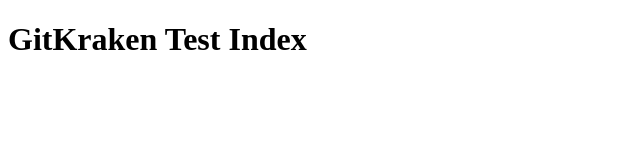
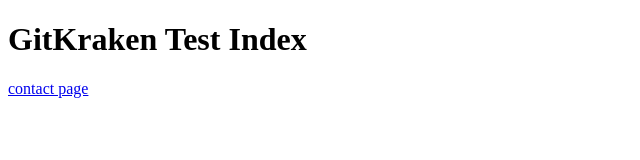
Before and after one commit to Tunglinfo9/test4training, a plain HTML site: page index.html in a window 1280 px wide. Shown: the whole page, without its empty margins (0-640 px from the left). Drawn offline with Linux system fonts and the light colour scheme.

Commit message:
Add contact.html link in index page

```diff
--- a/index.html
+++ b/index.html
@@ -6,5 +6,6 @@
 </head>
 <body>
     <h1>GitKraken Test Index</h1>
+    <a href="contact.html">contact page</a>
 </body>
 </html>
```
